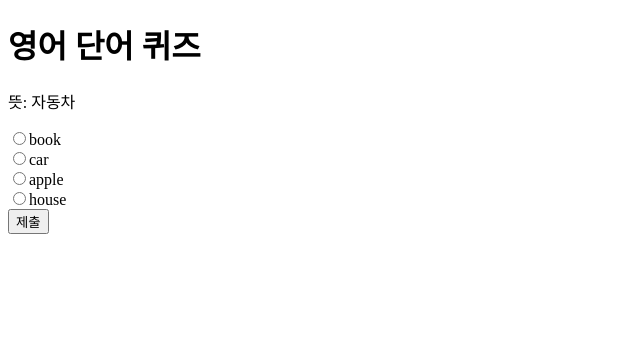
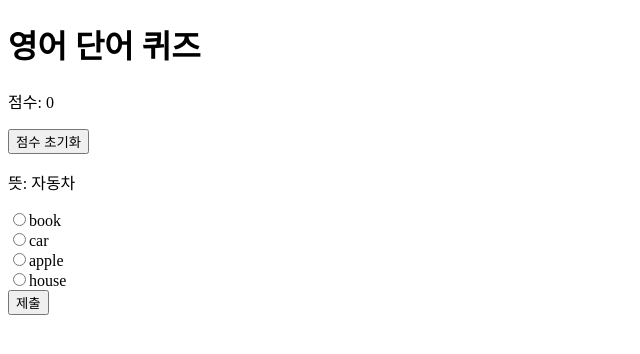
Before and after one commit to CircusHan/testing, a Flask app: page / in a window 1280 px wide. Shown: the top 354 px of the page, without its empty margins (0-640 px from the left). Run offline with Flask 2, Linux system fonts and the light colour scheme.

Commit message:
Add session-based score tracking

```diff
--- a/app.py
+++ b/app.py
@@ -1,9 +1,10 @@
-from flask import Flask, render_template, jsonify, request
+from flask import Flask, render_template, jsonify, request, session
 import json
 import random
 from pathlib import Path
 
 app = Flask(__name__)
+app.secret_key = 'secret-key'
 
 # Load vocabulary data
 DATA_FILE = Path('data/words.json')
@@ -12,7 +13,8 @@ with DATA_FILE.open(encoding='utf-8') as f:
 
 @app.route('/')
 def index():
-    return render_template('index.html')
+    score = session.get('score', 0)
+    return render_template('index.html', score=score)
 
 @app.route('/question')
 def question():
@@ -35,7 +37,16 @@ def answer():
     word = data.get('id')
     correct = word
     is_correct = (chosen == correct)
-    return jsonify({'correct': is_correct, 'answer': correct})
+    score = session.get('score', 0)
+    if is_correct:
+        score += 1
+    session['score'] = score
+    return jsonify({'correct': is_correct, 'answer': correct, 'score': score})
+
+@app.route('/reset', methods=['POST'])
+def reset_score():
+    session['score'] = 0
+    return jsonify({'score': 0})
 
 if __name__ == '__main__':
     app.run(debug=True)
--- a/templates/index.html
+++ b/templates/index.html
@@ -7,6 +7,8 @@
 </head>
 <body>
   <h1>영어 단어 퀴즈</h1>
+  <p id="score">점수: {{ score }}</p>
+  <button id="reset">점수 초기화</button>
   <div id="quiz">
     <p id="definition"></p>
     <form id="choices"></form>
@@ -47,8 +49,15 @@
           } else {
             $('#result').text('오답입니다. 정답: ' + res.answer);
           }
+          $('#score').text('점수: ' + res.score);
           loadQuestion();
         }
+      });
+    });
+
+    $('#reset').on('click', function() {
+      $.post('/reset', function(res) {
+        $('#score').text('점수: ' + res.score);
       });
     });
 
```
